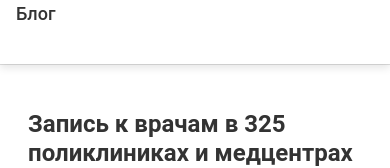
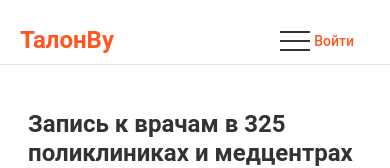
Before and after one commit to Dmitriy123654/TalonBy, an Angular app in the folder TalonByAngular/: page /main in a window 390 px wide. Shown: the top 168 px of the page. Built offline with nearby package versions, Linux system fonts and the light colour scheme.

Commit message:
add burger-menu

```diff
--- a/TalonByAngular/angular.json
+++ b/TalonByAngular/angular.json
@@ -68,7 +68,10 @@
               "buildTarget": "TalonByAngular:build:development"
             }
           },
-          "defaultConfiguration": "development"
+          "defaultConfiguration": "development",
+          "options": {
+            "ssl": false
+          }
         },
         "extract-i18n": {
           "builder": "@angular-devkit/build-angular:extract-i18n",
--- a/TalonByAngular/src/app/modules/header/header.component.html
+++ b/TalonByAngular/src/app/modules/header/header.component.html
@@ -2,8 +2,7 @@
   <div class="wrapper">
     <a class="logo" routerLink="/">ТалонBy</a>
 
-    <div class="menu-container">
-      <nav>
+    <nav class="menu-container">
       <ul class="header-menu">
         <li><a routerLink="/appointments">Талоны</a></li>
         <li><a routerLink="/paid-services">Платные услуги</a></li>
@@ -13,7 +12,6 @@
         <li><a routerLink="/blog">Блог</a></li>
       </ul>
     </nav>
-    </div>
 
     <div class="right">
       <button class="burger-menu" (click)="toggleMenu()">
@@ -35,6 +33,7 @@
         <li><a routerLink="/analyses">Анализы</a></li>
         <li><a routerLink="/medicines">Лекарства</a></li>
         <li><a routerLink="/blog">Блог</a></li>
+        <li><a routerLink="/blog">Тест</a></li>
       </ul>
     </nav>
   </div>
--- a/TalonByAngular/src/app/modules/header/header.component.scss
+++ b/TalonByAngular/src/app/modules/header/header.component.scss
@@ -8,6 +8,7 @@ header {
   left: 0;
   right: 0;
   z-index: 1000;
+  height: 80px;
 }
 
 // Добавляем новый контейнер для всей шапки
@@ -34,13 +35,14 @@ header {
 // Позиционируем лого и кнопку относительно viewport
 .logo {
   position: fixed;
-  left: calc((100vw - 1200px) / 2 - 120px); // Выносим за пределы 1200px
+  left: calc((100vw - 1200px) / 2 - 120px);
   font-size: clamp(28px, 5vw, 36px);
   font-weight: 700;
   color: #FF5722;
   text-decoration: none;
   transition: color 0.3s ease;
   white-space: nowrap;
+  z-index: 1001;
 
   &:hover {
     color: #FF7043;
@@ -50,6 +52,7 @@ header {
 .menu-container {
   display: flex;
   align-items: center;
+  padding: 0 120px;
 }
 
 .region-selector {
@@ -99,7 +102,8 @@ header {
 
 .right {
   position: fixed;
-  right: calc((100vw - 1200px) / 2 - 120px); // Выносим за пределы 1200px
+  right: calc((100vw - 1200px) / 2 - 120px);
+  z-index: 1001;
 
   .login-link {
     color: #FF5722;
@@ -128,6 +132,7 @@ header {
   border: none;
   cursor: pointer;
   padding: 0;
+  z-index: 1001;
 
   span {
     display: block;
@@ -146,10 +151,11 @@ header {
   left: 0;
   right: 0;
   background: #fff;
-  padding: 16px;
+  padding: 20px;
   box-shadow: 0 4px 8px rgba(0,0,0,0.1);
   transform: translateY(-100%);
   transition: transform 0.3s ease;
+  z-index: 1000;
 
   &.active {
     transform: translateY(0);
@@ -162,6 +168,7 @@ header {
 
     li {
       margin: 16px 0;
+      text-align: center;
 
       a {
         color: #333;
@@ -182,79 +189,79 @@ header {
 // Адаптивность
 @media (max-width: 1440px) {
   .logo {
-    position: absolute;
     left: 20px;
   }
 
   .right {
-    position: absolute;
     right: 20px;
+  }
+
+  .menu-container {
+    padding: 0 80px;
   }
 }
 
-@media (max-width: 1200px) {
-  .header-menu {
-    gap: 24px;
-  }
-}
-
-@media (max-width: 1024px) {
-  .wrapper {
-    gap: 16px;
+@media (max-width: 950px) {
+  .menu-container {
+    display: none !important;
   }
 
   .header-menu {
-    gap: 16px;
+    display: none !important;
+  }
+
+  .wrapper {
+    justify-content: space-between;
+  }
+
+  .burger-menu {
+    display: flex;
+    position: fixed;
+    right: 140px;
+  }
+
+  .mobile-menu {
+    display: none;
+
+    &.active {
+      display: block;
+      transform: translateY(0);
+
+      ul {
+        opacity: 1;
+        visibility: visible;
+      }
+    }
   }
 }
 
 @media (max-width: 768px) {
   header {
-    display: block;
+    height: 64px;
   }
 
-  .wrapper {
-    height: 64px;
-    padding: 0 16px;
-    justify-content: space-between;
-  }
-
-  .logo, .right {
-    position: static;
-  }
-
-  .menu-container {
-    display: none;
+  .logo {
+    font-size: 24px;
   }
 
   .burger-menu {
-    // display: flex;
-    display: none;
-    order: 1;
+    right: 100px;
+  }
+
+  .right {
+    .login-link {
+      padding: 8px 16px;
+      font-size: 14px;
+    }
   }
 
   .mobile-menu {
-    display: none;
-    // display: block;
     top: 64px;
   }
-  @media (max-width: 768px) {
-    // ...
+}
 
-    .burger-menu {
-      display: flex; // Показываем бургер-меню на мобильных устройствах
-    }
-
-    .mobile-menu {
-      display: block; // Показываем мобильное меню на мобильных устройствах (но оно все еще скрыто из-за transform: translateY(-100%))
-    }
-
-    // ...
-  }
-  .right {
-    .login-link {
-      padding: 6px 12px;
-      font-size: 14px;
-    }
+@media (max-width: 480px) {
+  .burger-menu {
+    right: 80px;
   }
 }
--- /dev/null
+++ b/package.json
@@ -0,0 +1,5 @@
+{
+  "dependencies": {
+    "@angular/common": "^19.1.5"
+  }
+}
```
Also changed, not shown: TalonByAngular/proxy.conf.json (added, +7 -0 lines), 1 other file (tests, documents, lock files or other folders). Lines whose indentation alone changed are shown as unchanged.
